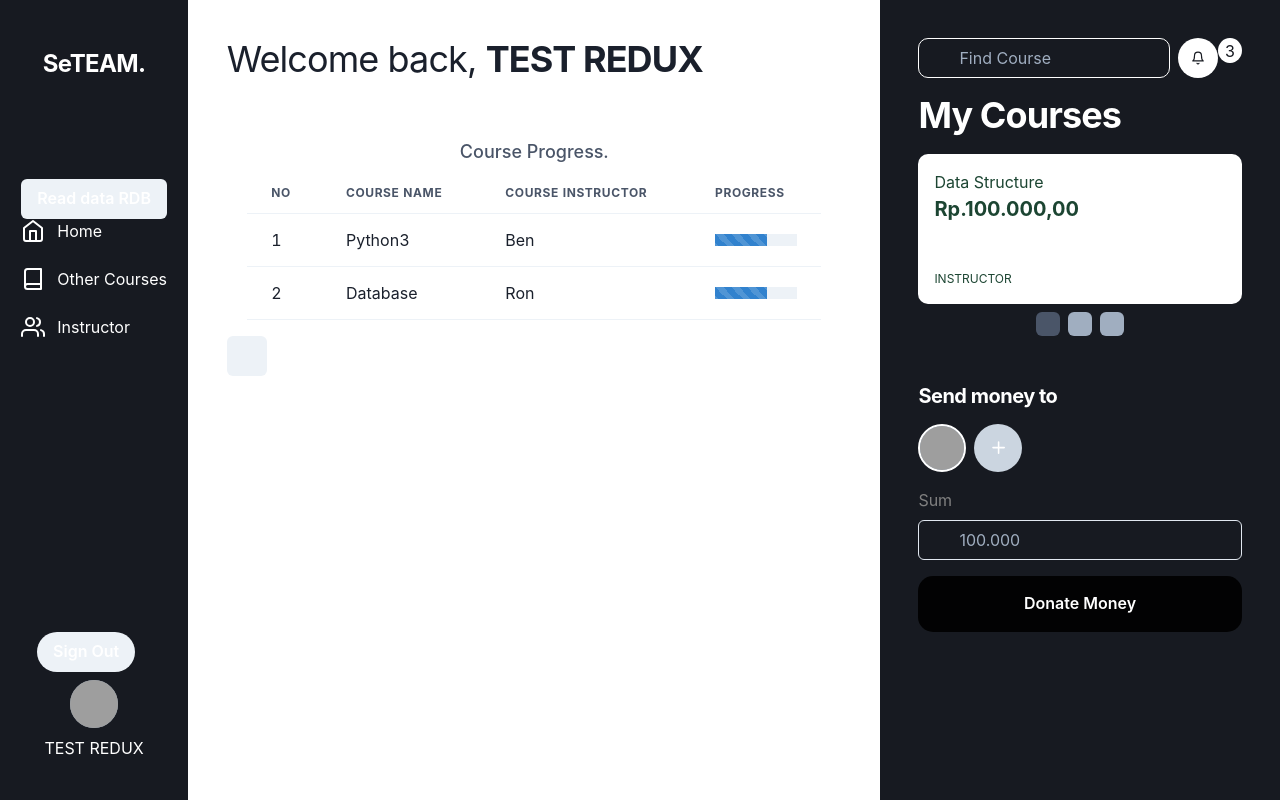
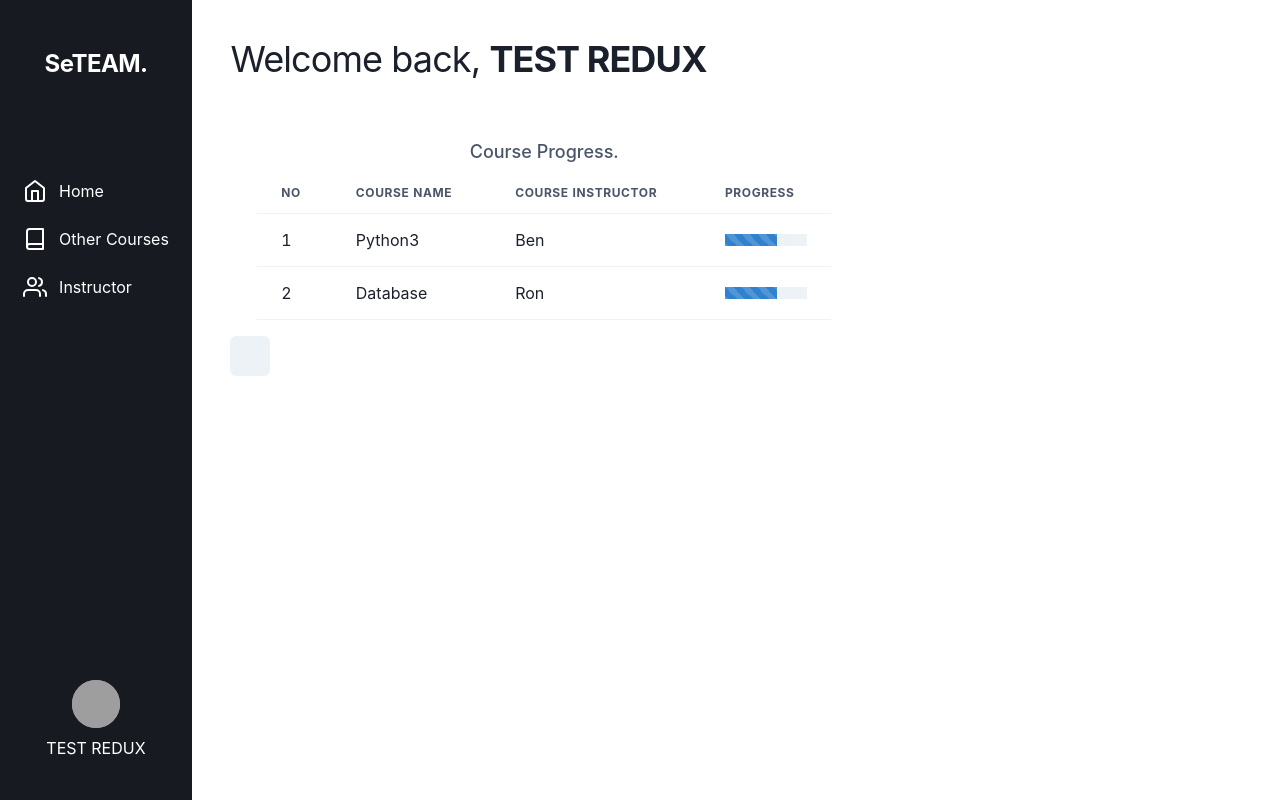
Before and after one commit to priambudiLB/SeTEAM, a Next.js app: page /dashboard in a window 1280 px wide. Shown: the top 800 px of the page. Built offline with nearby package versions, Linux system fonts and the light colour scheme; grey boxes are pictures that could not be loaded.

Commit message:
edit filename NewVideoPage to AddNewVideoPage

```diff
--- a/components/ReadDataFromRDB.js/index.js
+++ /dev/null
@@ -1,39 +0,0 @@
-
-/*
-    read documentation here
-    --> https://firebase.google.com/docs/database/admin/retrieve-data#node.js
-
-*/
-import { Button } from '@chakra-ui/button';
-
-
-import firebase from '../../config/firebase';
-
-const user = firebase.auth();
-
-export const ReadDataFromRDB = () => {
-
-  const readData = (e) => {
-    e.preventDefault();
-    try {
-
-      user.onAuthStateChanged((signedUser) => {
-        if (signedUser) {
-          let id = localStorage.getItem('uid');
-          console.log(id);
-        } else {
-          alert('nothing');
-        }
-
-      });
-
-    } catch (error) {
-      console.log(error);
-      alert(error);
-    }
-  };
-
-  return (
-    <Button onClick={readData}> Read data RDB</Button>
-  );
-};
--- a/pages/dashboard.js
+++ b/pages/dashboard.js
@@ -9,7 +9,6 @@ import {
 } from 'react-icons/fi';
 import { useState } from 'react';
 import ProgressDashboard from '../components/ProgressDashboard/index';
-import { ReadDataFromRDB } from '../components/ReadDataFromRDB.js';
 import UploadVideoClD from '../components/UploadVideoCloudinary';
 import SignOutUser from '../components/SignOutUser';
 
@@ -52,7 +51,7 @@ function Dashboard() {
               >
                             SeTEAM.
               </Heading>
-              <ReadDataFromRDB />
+
               <Flex
                 flexDir={['row', 'row', 'column', 'column', 'column']}
                 align={['center', 'center', 'center', 'flex-start', 'flex-start']}
@@ -71,7 +70,7 @@ function Dashboard() {
                   <Link display={['none', 'none', 'flex', 'flex', 'flex']}>
                     <Icon as={FiBook} fontSize="2xl" />
                   </Link>
-                  <Link _hover={{ textDecor: 'none' }} display={['flex', 'flex', 'none', 'flex', 'flex']}>
+                  <Link href="/AvailableCourses" _hover={{ textDecor: 'none' }} display={['flex', 'flex', 'none', 'flex', 'flex']}>
                     <Text ml={3}>Other Courses</Text>
                   </Link>
                 </Flex>
@@ -88,7 +87,6 @@ function Dashboard() {
               </Flex>
             </Flex>
             <Flex flexDir="column" alignItems="center" mb={10} mt={5}>
-              <SignOutUser />
               <Avatar my={2} src="#" />
               <Text textAlign="center">TEST REDUX</Text>
             </Flex>
@@ -127,159 +125,10 @@ function Dashboard() {
         </Flex>
 
         {/* col 3 */}
-        <Flex
-          width={['100%', '100%', '30%']}
-          bgColor="#171A21" padding="3%"
-          flexDirection="column"
-          overflow="auto"
-          minWidth={[null, null, '300px', '300px', '400px']}
-          color="#FFF"
-        >
-          <Flex >
-            <InputGroup bgColor="#171A21" mb={4} border="none" borderColor="#fff" borderRadius="10px" mr={2}>
-              <InputLeftElement
-                pointerEvents="none"
-              />
-              <Input type="string" placeholder="Find Course" borderRadius="10px" />
-            </InputGroup>
-            <IconButton icon={<FiBell color="#171A21" />} fontSize="sm" bgColor="#fff" borderRadius="50%" padding="10px" />
-            <Flex
-              width={30}
-              height={25}
-              bgColor="#fff"
-              borderRadius="50%"
-              color="#171A21"
-              align="center"
-              justify="center"
-              margin-left="-3"
-              margin-top="-2"
-              zIndex="100"
-              fontSize="s"
-            >
-                        3
-            </Flex>
-          </Flex>
-          <Heading letterSpacing="tight">My Courses</Heading>
-          {value == 1 &&
-                    <Box
-                      borderRadius="10px"
-                      mt={4}
-                      w="100%"
-                      h="150px"
-                      backgroundColor="#FFF"
-                    >
-                      <Flex p="1em" color="#1C4532" flexDir="column" h="100%" justify="space-between">
-                        <Flex justify="space-between" w="100%" align="flex-start">
-                          <Flex flexDir="column">
-                            <Text color="#1C4532">Data Structure</Text>
-                            <Text fontWeight="bold" fontSize="xl">Rp.100.000,00</Text>
-                          </Flex>
-                          <Flex align="center">
-                          </Flex>
-                        </Flex>
-                        <Flex align="flex-end" justify="space-between">
-                          <Flex>
-                            <Flex flexDir="column" mr={4}>
-                              <Text textTransform="uppercase" fontSize="xs">Instructor</Text>
-                            </Flex>
-                            <Flex flexDir="column">
-                            </Flex>
-                          </Flex>
-                        </Flex>
-                      </Flex>
-                    </Box>
-          }
-          {value == 2 &&
-                    <Box
-                      borderRadius="10px"
-                      mt={4}
-                      w="100%"
-                      h="150px"
-                      backgroundColor="#FFF"
-                    >
-                      <Flex p="1em" color="#1C4532" flexDir="column" h="100%" justify="space-between">
-                        <Flex justify="space-between" w="100%" align="flex-start">
-                          <Flex flexDir="column">
-                            <Text color="#1C4532">Python</Text>
-                            <Text fontWeight="bold" fontSize="xl">Rp.50.000,00</Text>
-                          </Flex>
-                          <Flex align="center">
-                          </Flex>
-                        </Flex>
-                        <Flex align="flex-end" justify="space-between">
-                          <Flex>
-                            <Flex flexDir="column" mr={4}>
-                              <Text textTransform="uppercase" fontSize="xs">Instructor</Text>
-                            </Flex>
-                            <Flex flexDir="column">
-                            </Flex>
-                          </Flex>
-                        </Flex>
-                      </Flex>
-                    </Box>
-          }
-          {value == 3 &&
-                    <Box
-                      borderRadius="10px"
-                      mt={4}
-                      w="100%"
-                      h="150px"
-                      backgroundColor="#FFF"
-                    >
-                      <Flex p="1em" color="#1C4532" flexDir="column" h="100%" justify="space-between">
-                        <Flex justify="space-between" w="100%" align="flex-start">
-                          <Flex flexDir="column">
-                            <Text color="#1C4532">Database</Text>
-                            <Text fontWeight="bold" fontSize="xl">Rp.100.000,00</Text>
-                          </Flex>
-                          <Flex align="center">
-                          </Flex>
-                        </Flex>
-                        <Flex align="flex-end" justify="space-between">
-                          <Flex>
-                            <Flex flexDir="column" mr={4}>
-                              <Text textTransform="uppercase" fontSize="xs">Instructor</Text>
-                            </Flex>
-                            <Flex flexDir="column">
-                            </Flex>
-                          </Flex>
-                        </Flex>
-                      </Flex>
-                    </Box>
-          }
-          <Flex justifyContent="center" mt={2}>
-            <Button bgColor={value == 1 ? 'gray.600' : 'gray.400'} size="xs" mx={1} onClick={() => changeValue(1)} />
-            <Button bgColor={value == 2 ? 'gray.600' : 'gray.400'} size="xs" mx={1} onClick={() => changeValue(2)} />
-            <Button bgColor={value == 3 ? 'gray.600' : 'gray.400'} size="xs" mx={1} onClick={() => changeValue(3)} />
-          </Flex>
-          <Flex flexDir="column" my={4}>
-          </Flex>
-          <Heading letterSpacing="tight" size="md" my={4}>Send money to</Heading>
-          <Flex>
-            <AvatarGroup size="md" max={3}>
-              <Avatar src="#" />
-            </AvatarGroup>
-            <Avatar icon={<FiPlus />} ml={2} color="#fff" bgColor="gray.300" />
-          </Flex>
-          <Text color="gray" mt={4} mb={2}>Sum</Text>
-          <InputGroup>
-            <InputLeftElement
-              pointerEvents="none"
-            />
-            <Input type="number" placeholder="100.000" />
-          </InputGroup>
-          <Button mt={4} bgColor="blackAlpha.900" color="#fff" p={7} borderRadius={15}>Donate Money</Button>
-        </Flex>
+
         {/* col 4 */}
       </Flex>
-      <Text color="gray" mt={4} mb={2}>Sum</Text>
-      <InputGroup>
-        <InputLeftElement
-          pointerEvents="none"
-        />
-        <Input type="number" placeholder="100.000" />
-      </InputGroup>
-      <Button mt={4} bgColor="blackAlpha.900" color="#fff" p={7} borderRadius={15}>Donate Money</Button>
+
     </>
   );
 
```
Also changed, not shown: components/UploadDataCldnry/UploadCldForm.js (renamed from pages/UploadCldForm.js, +7 -5 lines), pages/AddNewVideoPage.js (renamed from pages/NewVideoPage.js).
